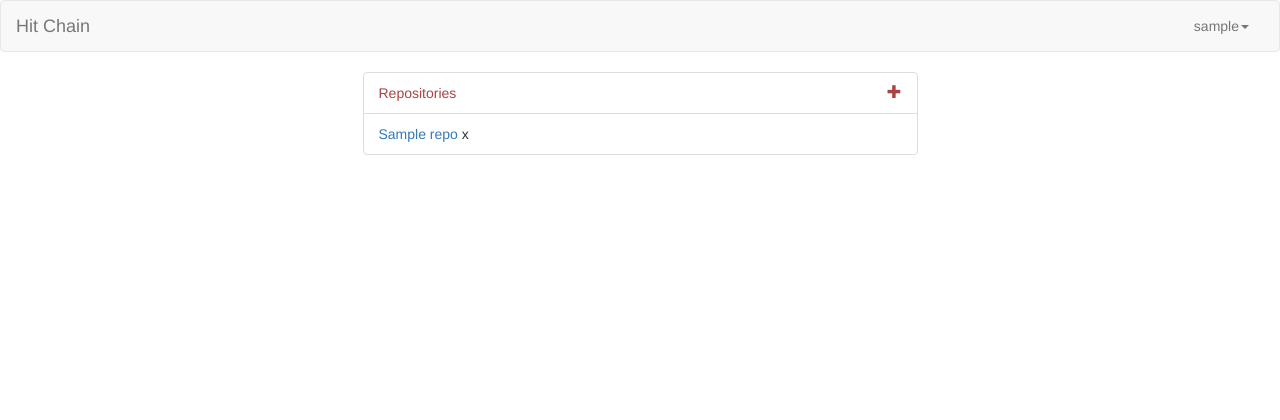
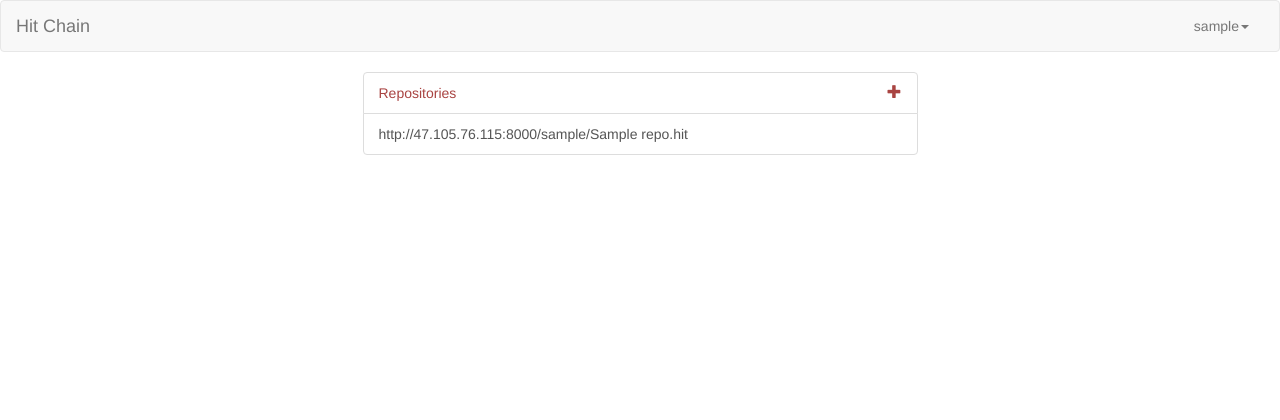
Before and after one commit to hitchainrepo/HitChain, a Django app: page /welcome/ in a window 1280 px wide. Shown: the top 420 px of the page. Run offline with Django 3.2, Linux system fonts and the light colour scheme; a user stored in the database is signed in; tables that the repository leaves empty hold one stand-in row (values such as "Sample post"); some libraries are stand-ins or nearby versions.

Commit message:
change appearance of welcome.html

```diff
--- a/templates/welcome.html
+++ b/templates/welcome.html
@@ -33,13 +33,13 @@
                             <a class="text-danger" href="newRepo"><span class="glyphicon glyphicon-plus pull-right" aria-hidden="true"></span></a>
                         </div>
                         {% for repo in repos %}
-                            <span class="list-group-item"><a href="/showAuth?repoId={{ repo.id }}">{{ repo.reponame }}</a>
-                            {{ repo.ipfs_hash }}</span>
+{#                            <span class="list-group-item"><a href="/showAuth?repoId={{ repo.id }}">{{ repo.reponame }}</a>#}
+{#                            {{ repo.ipfs_hash }}</span>#}
+                            <a class="list-group-item" href="/showAuth?repoId={{ repo.id }}"> http://47.105.76.115:8000/{{repo.username }}/{{ repo.reponame }}.hit</a>
                         {% endfor %}
                     </div>
                 </div>
-            </div>
-        </div>
+           </div>
 
     {% else %}
 
```
